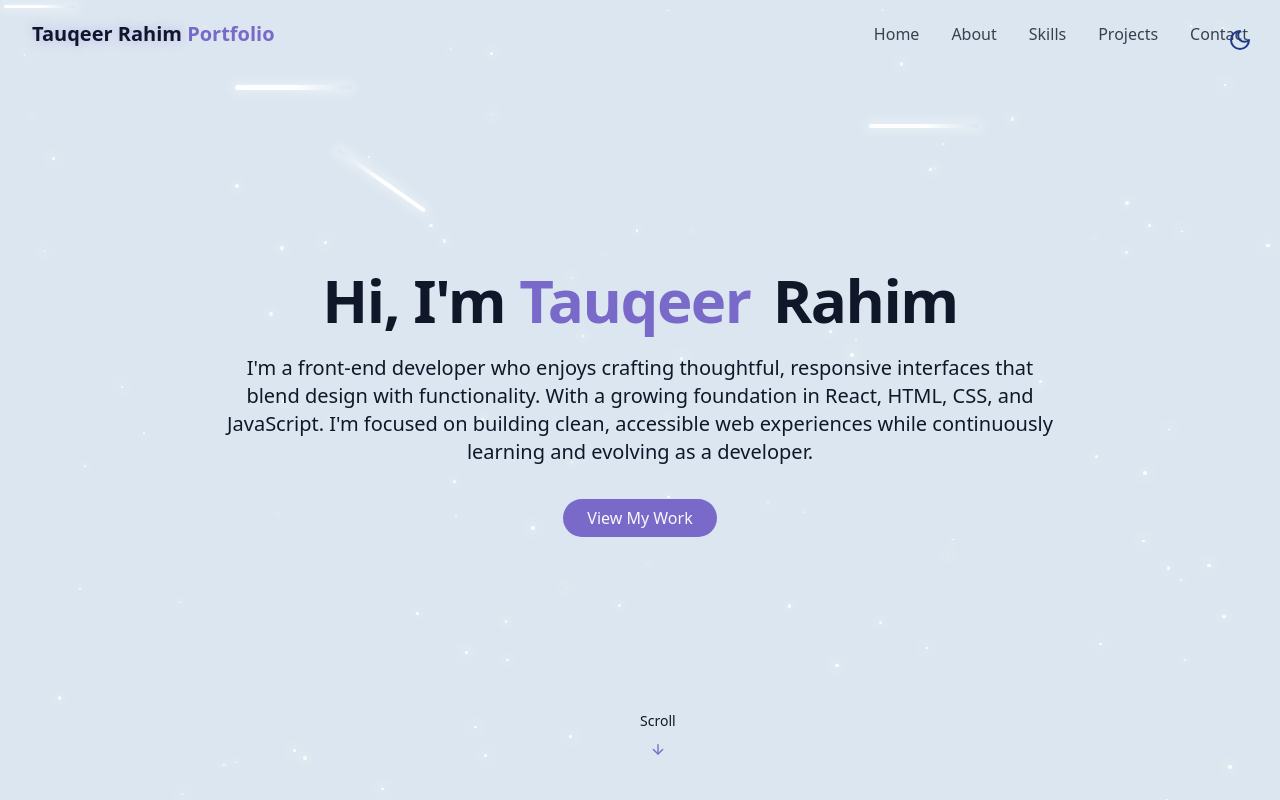
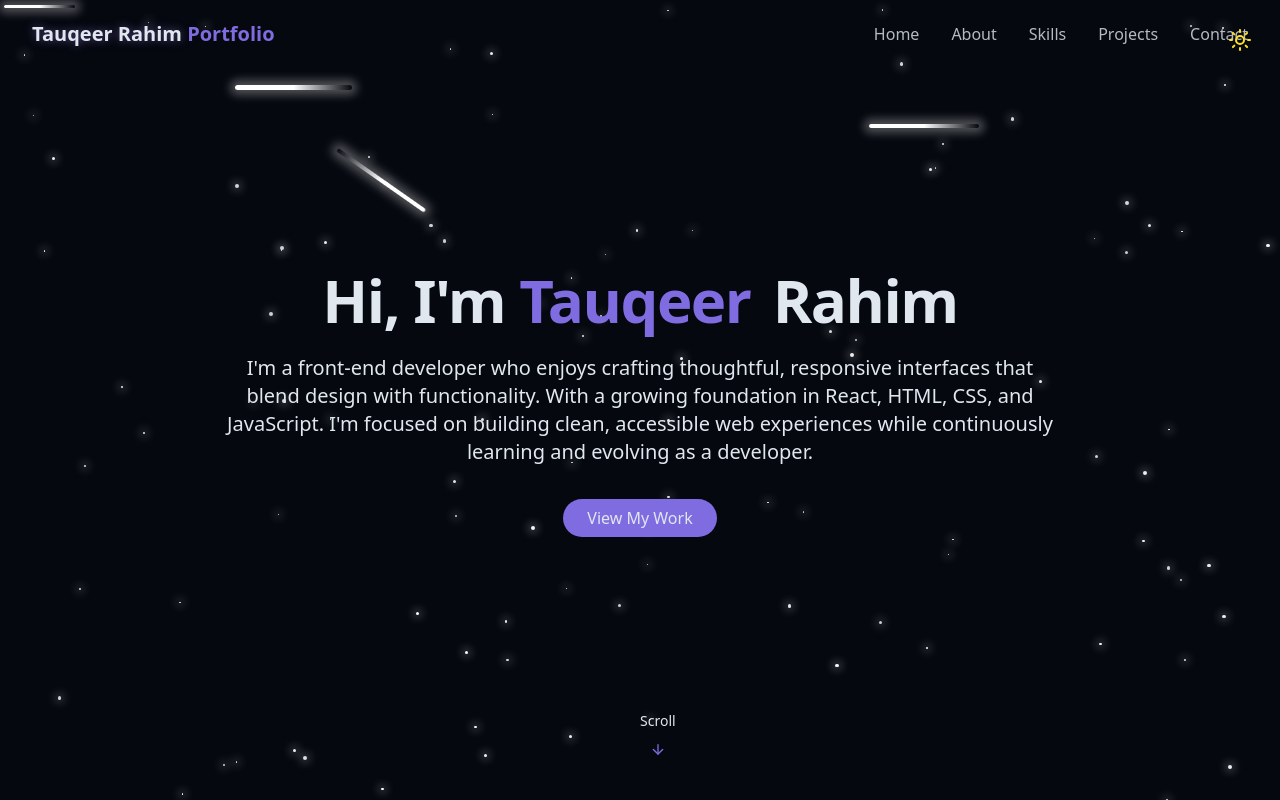
Before and after one commit to tauqeer-rahim03/Portfolio, a React (Vite) app: page / in a window 1280 px wide. Shown: the top 800 px of the page. Built offline with nearby package versions, Linux system fonts and the light colour scheme.

Commit message:
Fix theme toggle logic to correctly handle light mode initialization

```diff
--- a/src/components/ThemeToggle.jsx
+++ b/src/components/ThemeToggle.jsx
@@ -7,12 +7,13 @@
 
     useEffect(() => {
         const storedTheme = localStorage.getItem("theme");
-        if (storedTheme === "dark") {
+        if (storedTheme === "dark" || !storedTheme) {
             setIsDarkMode(true);
             document.documentElement.classList.add("dark");
+            localStorage.setItem("theme", "dark");
         } else {
-            localStorage.setItem("theme", "light");
             setIsDarkMode(false);
+            document.documentElement.classList.remove("dark");
         }
     }, []);
 
```
